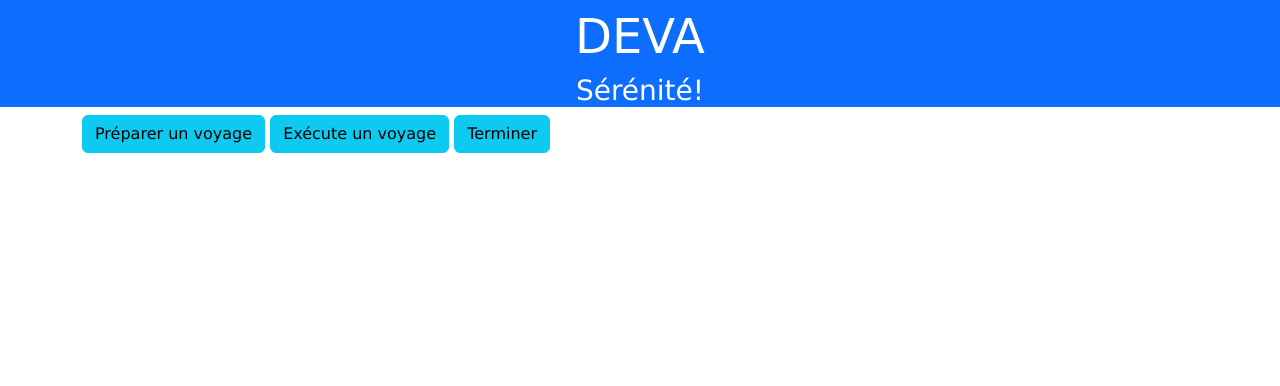
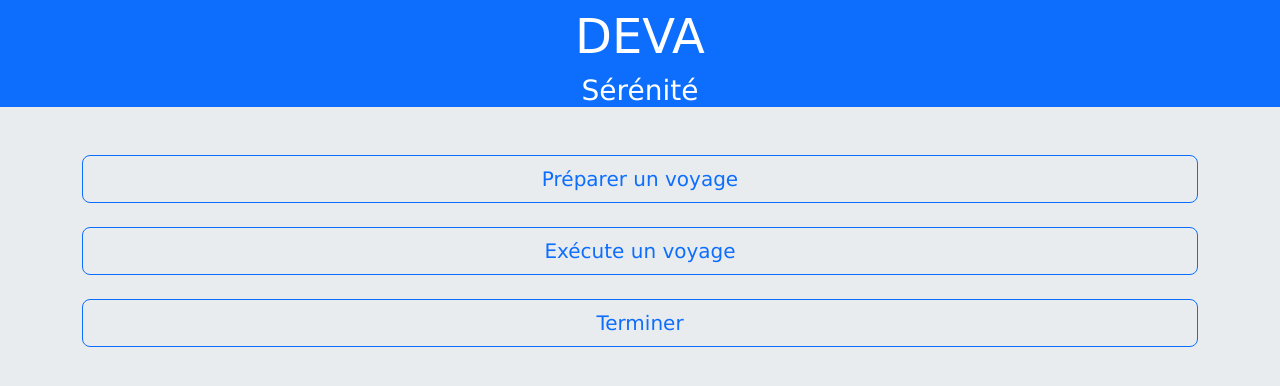
Before and after one commit to sioux46/Serenity2, a PHP site: page / in a window 1280 px wide. Shown: the top 386 px of the page. Run offline with PHP 8.4, Linux system fonts and the light colour scheme; some libraries are stand-ins or nearby versions.

Commit message:
deepFind + start

```diff
--- a/index.css
+++ b/index.css
@@ -2,12 +2,17 @@
 body {
   /* font-family: "Times New Roman", Times, serif; */
   font-family: Verdana, Arial, Helvetica, sans-serif;
+  background-color: #e9ecef; /* beige; */
 }
 
 .s-page {
   display: none;
   height: 100%;
   width: 100%;
+}
+
+#start {
+  /* background-color: beige; */
 }
 
 /*
--- a/index.js
+++ b/index.js
@@ -15,6 +15,24 @@ function findNodeByLabel(label, node) {
 }
 //
 
+function deepFindNodeByLabel(label, node) {
+  function deepFindNode(label, node) {
+    if ( label == node[0] ) result_deepFindNode = node;
+
+    let childs = node[1];
+    if ( !childs ) return;
+
+    for ( var i = 0; i < childs.length; i++ ) {
+      let child = childs[i];
+      deepFindNode(label, child);
+    }
+  }
+  var result_deepFindNode = [];
+  deepFindNode(label, node);
+  return result_deepFindNode;
+}
+//
+
 function findChildsLabels(node) {
   var labels = [];
   var childs = node[1];
@@ -25,10 +43,6 @@ function findChildsLabels(node) {
 }
 //
 
-//function findChildsLabelsByLabel(label) {
-//  var node = findNodeByLabel();
-//}
-//
 
 function importTree(inData) {
 /*////////
--- a/index.php
+++ b/index.php
@@ -22,16 +22,18 @@
 <!--   START    -->
 <!--            -->
     <div id="start" class="s-page">
-      <div class="container-fluid mt-0 pt-2 pb-0 bg-primary text-white text-center">
+      <div class="container-fluid mt-0 pt-2 pb-0 mb-5 bg-primary text-white text-center">
         <h1 class="display-5">DEVA</h1>
-        <h3>Sérénité!</h3>
+        <h3>Sérénité</h3>
       </div>
-        <div class="container">
-          <button type="button" class="btn btn-info">Préparer un voyage</button>
-          <button type="button" class="btn btn-info">Exécute un voyage</button>
-          <button type="button" class="btn btn-info">Terminer</button>
+      <div class="container">
+        <div  class="d-grid gap-4 text-center">
+          <button type="button" class="btn btn-outline-primary btn-lg">Préparer un voyage</button>
+          <button type="button" class="btn btn-outline-primary btn-lg">Exécute un voyage</button>
+          <button type="button" class="btn btn-outline-primary btn-lg">Terminer</button>
         </div>
-      <div>
+      </div>
+    </div>
 <!--
     <div  class="row justify-content-evenly mt-5">
       <div class="col-sm-5 border border-2 m-3">
```
